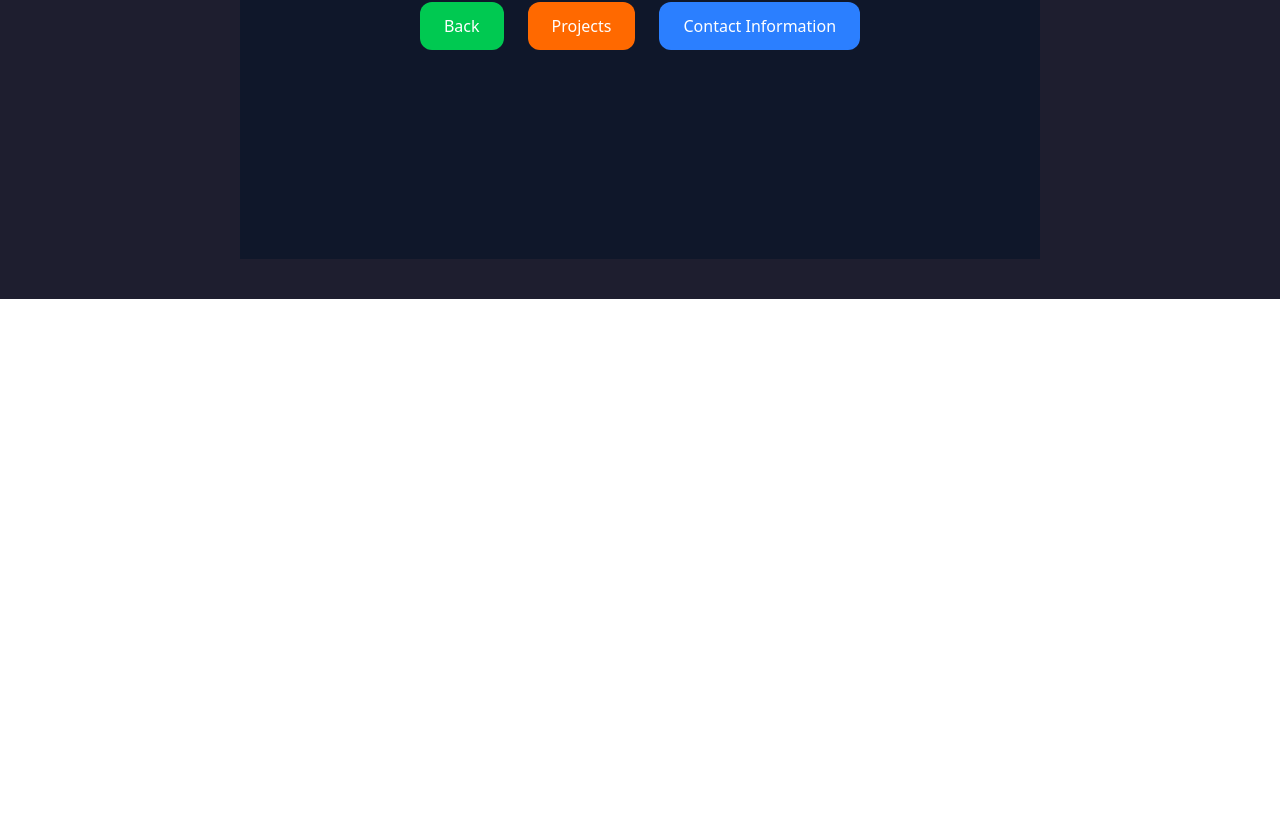
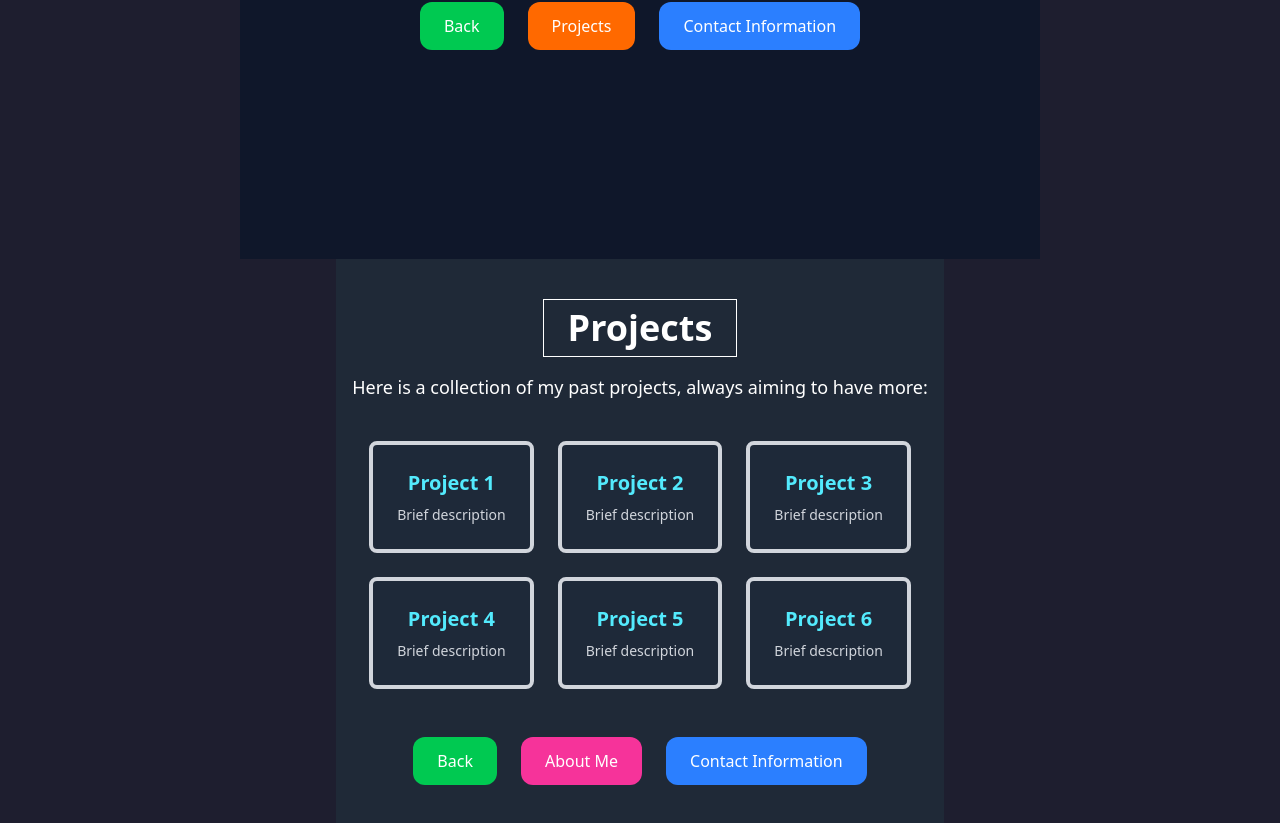
Before and after one commit to SunixTDM/Portfolio, a Next.js app: page / in a window 1280 px wide. Shown: the part 863-1686 px from the top of the page. Before the commit the page ends 1162 px from the top, so only its background shows below. Built offline with nearby package versions, Linux system fonts and the light colour scheme.

Commit message:
Creación Base Sección "Proyectos"
Se Crea la sección de "proyectos".

```diff
--- a/src/app/page.tsx
+++ b/src/app/page.tsx
@@ -64,6 +64,55 @@ export default function Home() {
       Contact Information
     </a>
   </div>
+
+</section>
+
+      <section
+  id="projects"
+  className="min-h-screen bg-[#1f2937] text-white px-4 py-10 flex flex-col items-center"
+>
+  <h2 className="text-4xl font-bold border border-white px-6 py-2 mb-4">
+    Projects
+  </h2>
+
+  <p className="text-center max-w-xl mb-10 text-lg">
+    Here is a collection of my past projects, always aiming to have more:
+  </p>
+
+  {/* Grid de proyectos */}
+  <div className="grid grid-cols-1 sm:grid-cols-2 lg:grid-cols-3 gap-6 mb-12">
+    {[1, 2, 3, 4, 5, 6].map((n) => (
+      <div
+        key={n}
+        className="border-4 border-gray-300 hover:border-cyan-400 transition rounded-lg p-6 text-center bg-gray-800"
+      >
+        <h3 className="text-xl font-semibold text-cyan-300">Project {n}</h3>
+        <p className="text-sm text-gray-300 mt-2">Brief description</p>
+      </div>
+    ))}
+  </div>
+
+  {/* Botones de navegación */}
+  <div className="flex flex-wrap justify-center gap-6">
+    <a
+      href="#"
+      className="bg-green-500 hover:bg-green-600 transition text-white px-6 py-3 rounded-xl"
+    >
+      Back
+    </a>
+    <a
+      href="#about"
+      className="bg-pink-500 hover:bg-pink-600 transition text-white px-6 py-3 rounded-xl"
+    >
+      About Me
+    </a>
+    <a
+      href="#contact"
+      className="bg-blue-500 hover:bg-blue-600 transition text-white px-6 py-3 rounded-xl"
+    >
+      Contact Information
+    </a>
+  </div>
 </section>
 
     </main>
```
